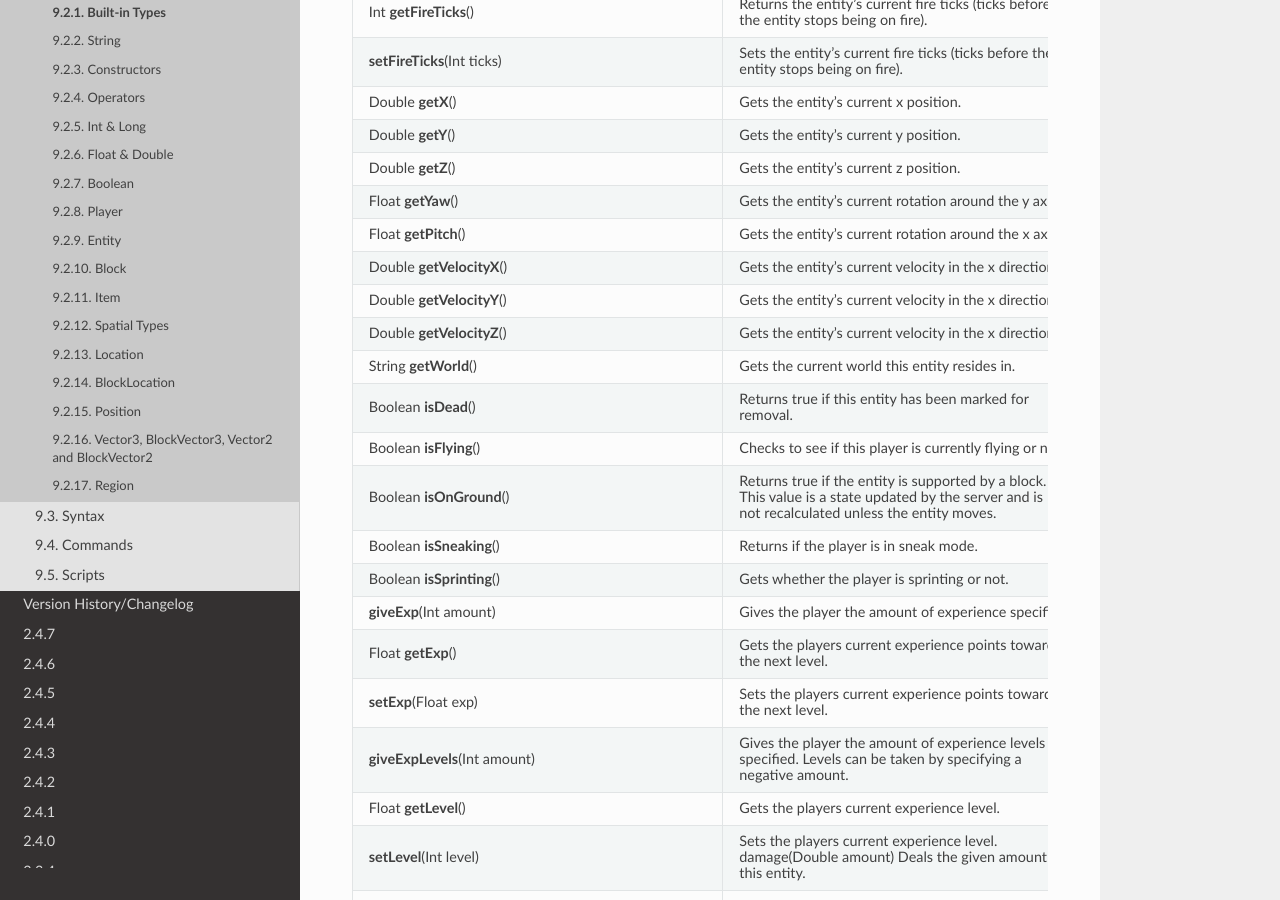
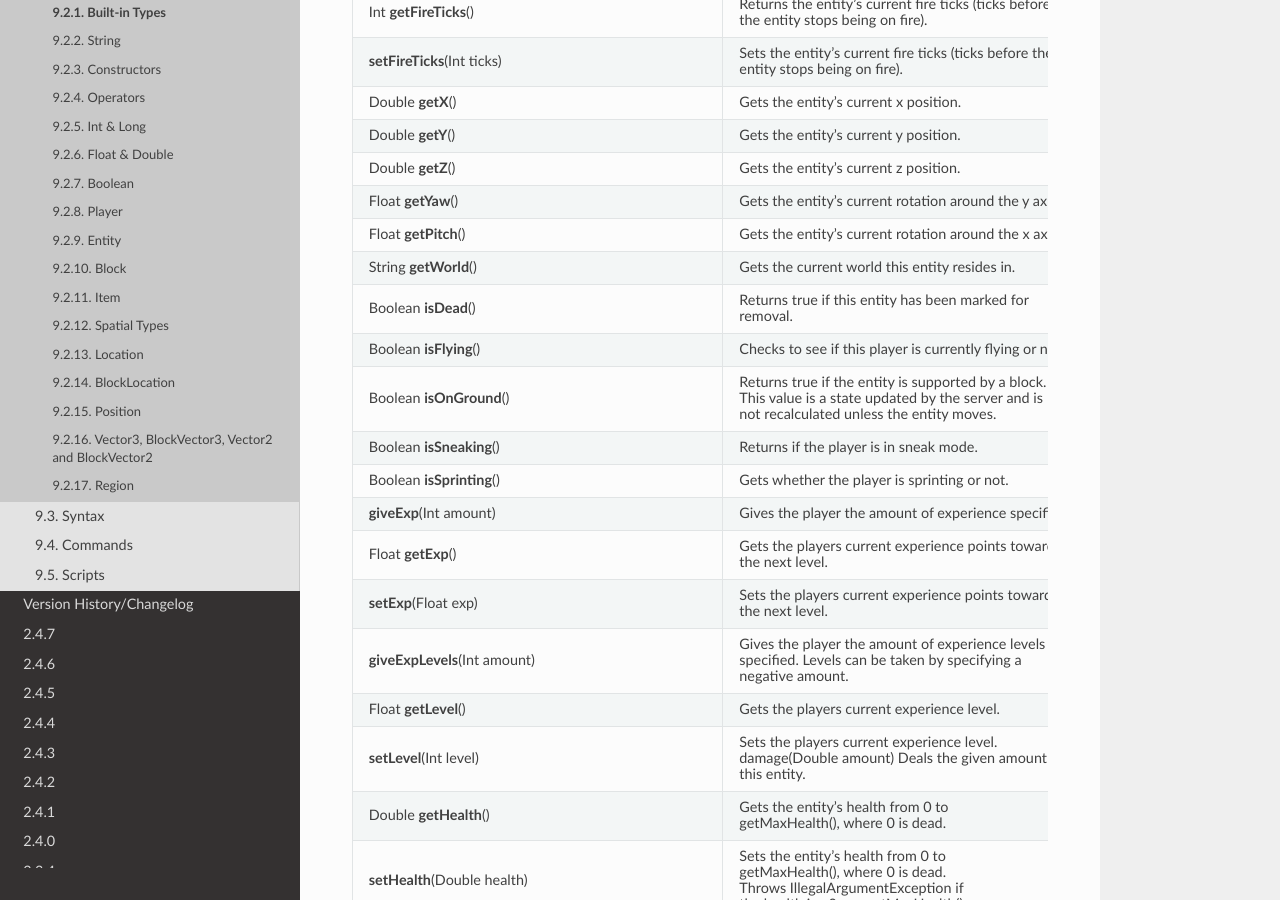
Before and after one commit to rebplane/msc, a Sphinx documentation site: the page built from docs/source/8_appendix/appendix_built_in_types.rst, in a window 1280 px wide and 900 px high, scrolled down 9990 px. Built offline with Sphinx 7.4.7 and the Read the Docs theme 2.0.0, drawn with Linux system fonts in a browser that asks for light colours.

Commit message:
Update appendix_built_in_types.rst

```diff
--- a/docs/source/8_appendix/appendix_built_in_types.rst
+++ b/docs/source/8_appendix/appendix_built_in_types.rst
@@ -566,15 +566,6 @@ Table 9.14: Supported Methods for the Player type
 
     * - Float **getPitch**\()
       - Gets the entity’s current rotation around the x axis.
-
-    * - Double **getVelocityX**\()
-      - Gets the entity’s current velocity in the x direction.
-
-    * - Double **getVelocityY**\()
-      - Gets the entity’s current velocity in the x direction.
-
-    * - Double **getVelocityZ**\()
-      - Gets the entity’s current velocity in the x direction.
 
     * - String **getWorld**\()
       - Gets the current world this entity resides in.
```
